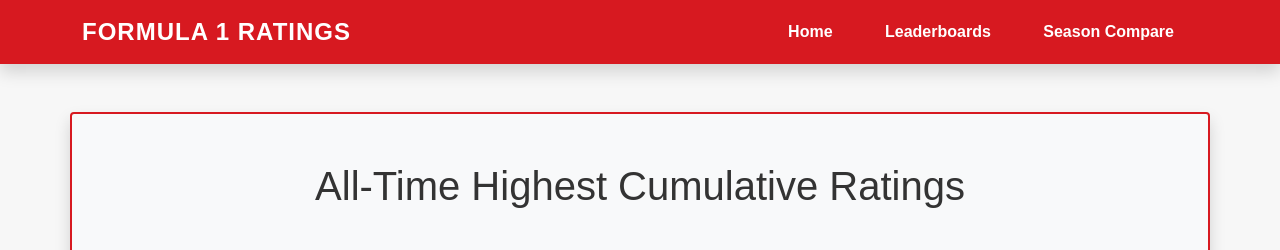
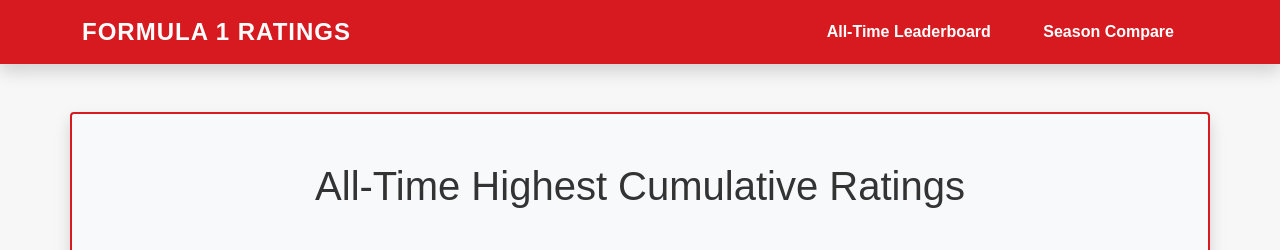
Before and after one commit to MennoRooker/F1-Ratings-Engine, a Flask app: page /all-time in a window 1280 px wide. Shown: the top 250 px of the page. Run offline with Flask 3, Linux system fonts and the light colour scheme.

Commit message:
Fixed redirects

```diff
--- a/templates/layout.html
+++ b/templates/layout.html
@@ -22,8 +22,7 @@
         <div class="container d-flex justify-content-between align-items-center">
             <a href="/" class="navbar-brand text-white fw-bold fs-4 m-0">Formula 1 Ratings</a>
             <nav>
-                <a href="/" class="nav-link d-inline-block text-white mx-2">Home</a>
-                <a href="/leaderboard" class="nav-link d-inline-block text-white mx-2">Leaderboards</a>
+                <a href="/all-time" class="nav-link d-inline-block text-white mx-2">All-Time Leaderboard</a>
                 <a href="/season-compare" class="nav-link d-inline-block text-white mx-2">Season Compare</a>
             </nav>
         </div>
```
